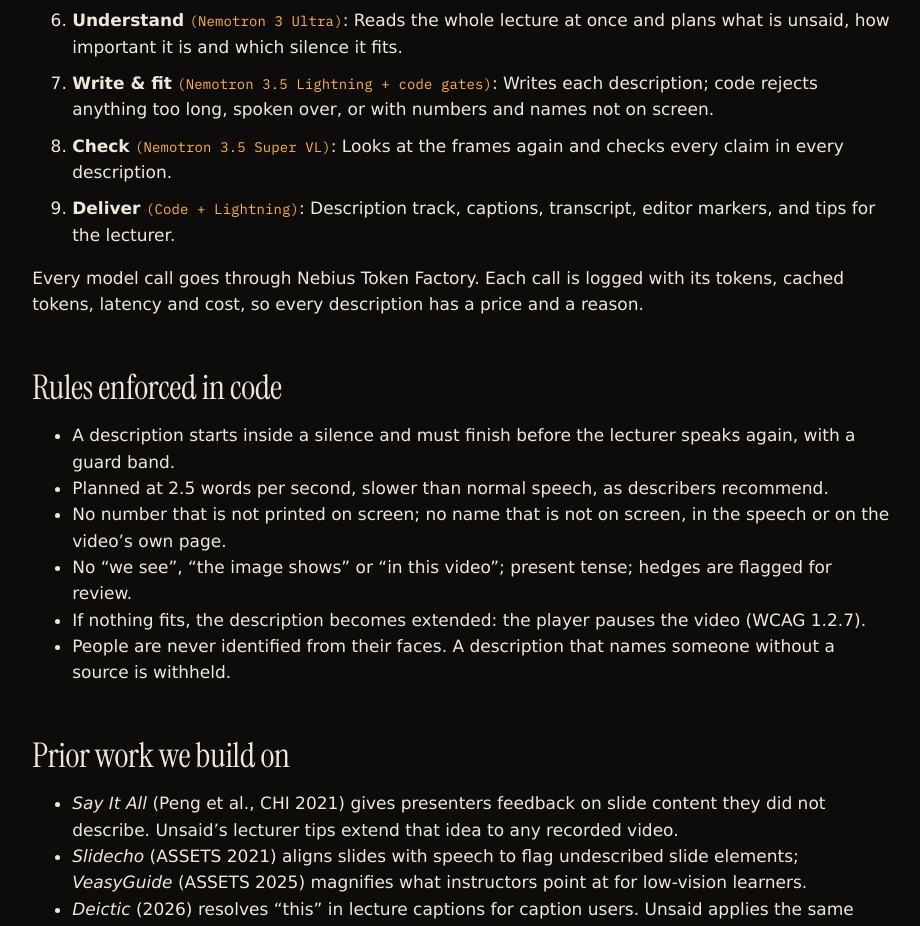
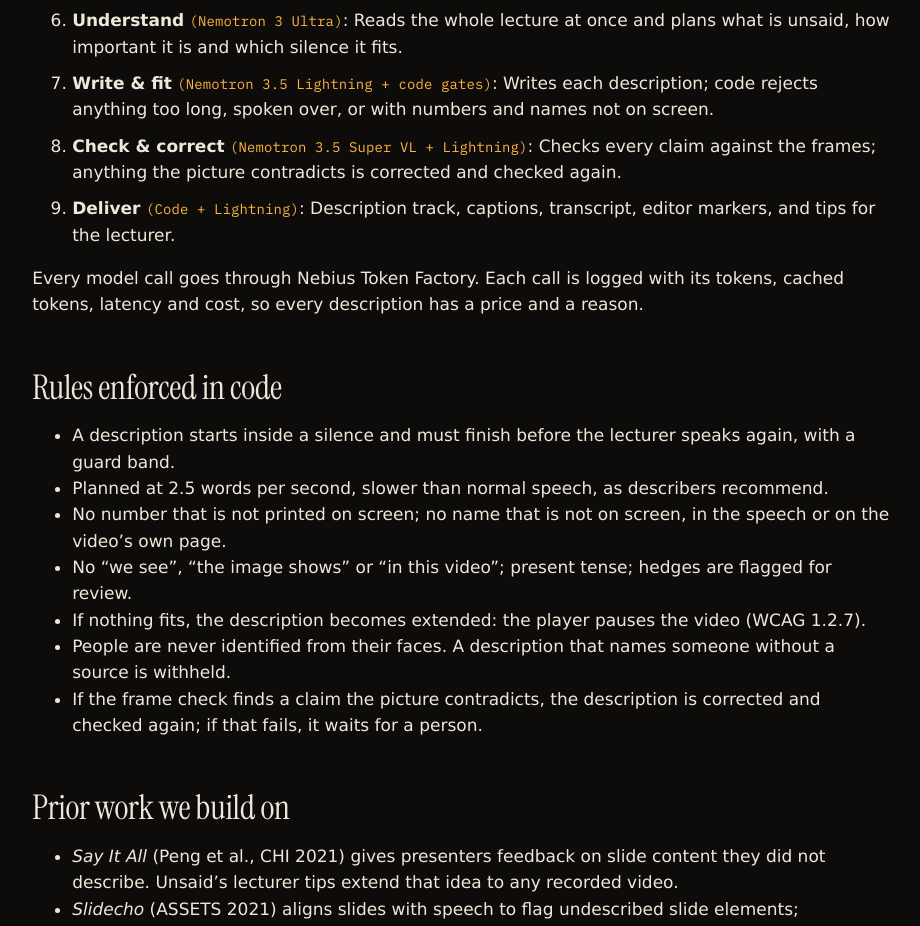
Before and after one commit to enesteve0/unsaid, a React (Vite) app in the folder web/: page /about in a window 1280 px wide. Shown: the part 880-1806 px from the top of the page, without its empty margins (19-939 px from the left). Built offline with nearby package versions, Linux system fonts and the light colour scheme; a web font is replaced by a local one.

Commit message:
docs: describe the check-and-correct step in the app and README

```diff
--- a/web/src/lib/stages.ts
+++ b/web/src/lib/stages.ts
@@ -6,6 +6,6 @@
   { key: 'context', label: 'Context', model: 'Tavily', text: 'Looks up names from the video’s own page and works cited on slides, so names are never guessed.' },
   { key: 'understand', label: 'Understand', model: 'Nemotron 3 Ultra', text: 'Reads the whole lecture at once and plans what is unsaid, how important it is and which silence it fits.' },
   { key: 'write', label: 'Write & fit', model: 'Nemotron 3.5 Lightning + code gates', text: 'Writes each description; code rejects anything too long, spoken over, or with numbers and names not on screen.' },
-  { key: 'check', label: 'Check', model: 'Nemotron 3.5 Super VL', text: 'Looks at the frames again and checks every claim in every description.' },
+  { key: 'check', label: 'Check & correct', model: 'Nemotron 3.5 Super VL + Lightning', text: 'Checks every claim against the frames; anything the picture contradicts is corrected and checked again.' },
   { key: 'deliver', label: 'Deliver', model: 'Code + Lightning', text: 'Description track, captions, transcript, editor markers, and tips for the lecturer.' },
 ] as const
--- a/web/src/pages/About.tsx
+++ b/web/src/pages/About.tsx
@@ -43,6 +43,7 @@
           <li>No “we see”, “the image shows” or “in this video”; present tense; hedges are flagged for review.</li>
           <li>If nothing fits, the description becomes extended: the player pauses the video (WCAG 1.2.7).</li>
           <li>People are never identified from their faces. A description that names someone without a source is withheld.</li>
+          <li>If the frame check finds a claim the picture contradicts, the description is corrected and checked again; if that fails, it waits for a person.</li>
         </ul>
       </section>
 
```
Also changed, not shown: 1 other file (tests, documents, lock files or other folders).
